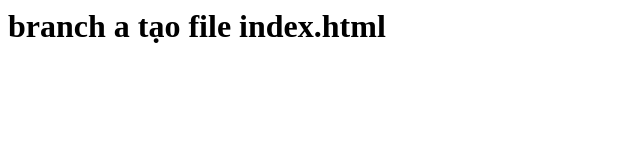
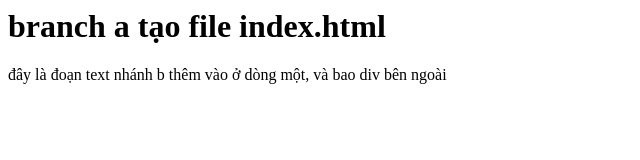
Before and after one commit to traisobar/learngit, a plain HTML site: page index.html in a window 1280 px wide. Shown: the whole page, without its empty margins (0-640 px from the left). Drawn offline with Linux system fonts and the light colour scheme.

Commit message:
test conflic thêm đoạn text ở phía sau ở cùng dòng 1

```diff
--- a/index.html
+++ b/index.html
@@ -1 +1 @@
-<h1>branch a tạo file index.html</h1>
+<div><h1>branch a tạo file index.html</h1> <span>đây là đoạn text  nhánh b thêm vào ở dòng một, và bao div bên ngoài </span></div>
```
